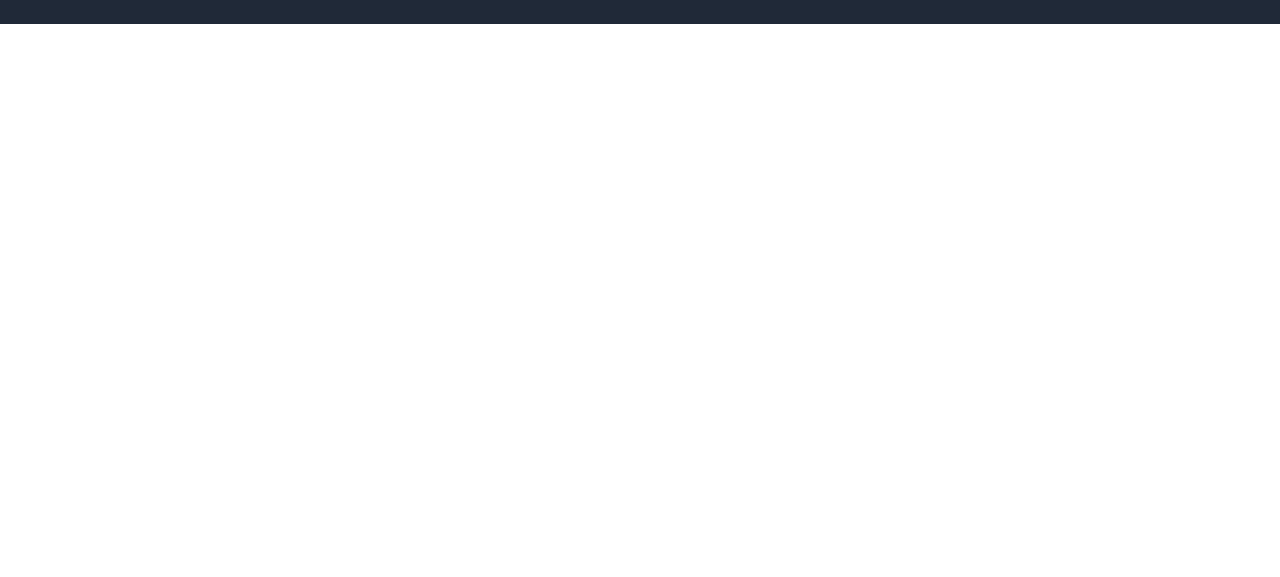
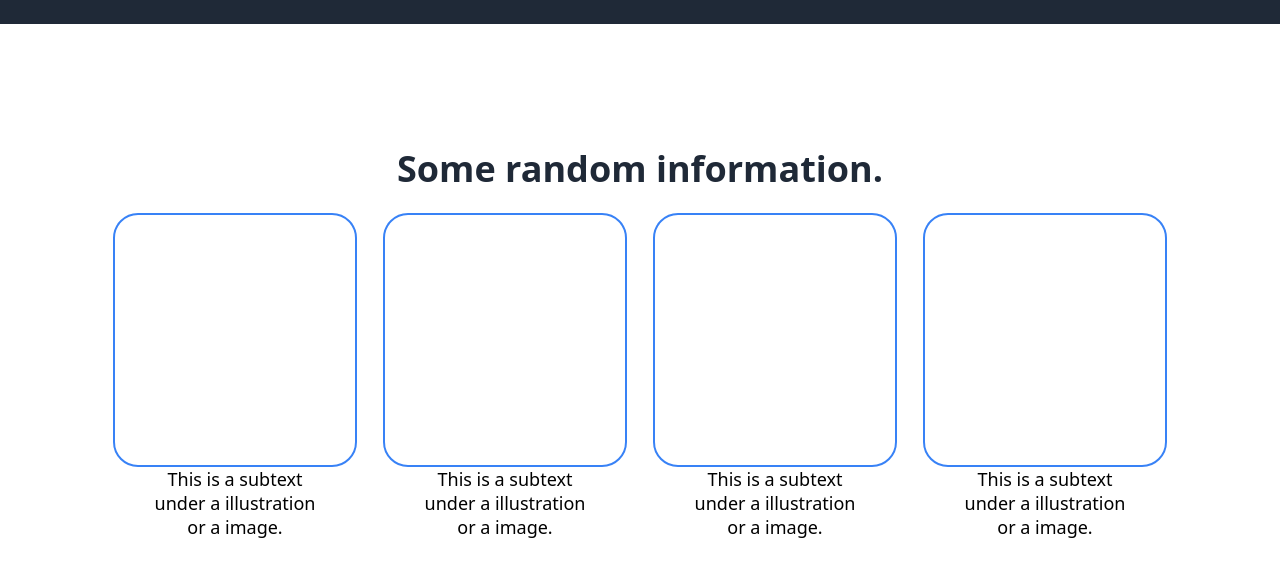
Before and after one commit to sapandeep31/odin-landingpage, a plain HTML site: page index.html in a window 1280 px wide. Shown: the part 539-1116 px from the top of the page. Before the commit the page ends 800 px from the top, so only its background shows below. Drawn offline with Linux system fonts and the light colour scheme.

Commit message:
ADD Second section

```diff
--- a/index.html
+++ b/index.html
@@ -31,5 +31,30 @@
             </div>
         </div>
     </div>
+    <div class="second-section">
+        <h2>Some random information.</h2>
+        <div class="row-of-blue-divs">
+            <div class="box-blue-msg">
+                <div class="box-blue">
+                </div>
+                <p class="p-second">This is a subtext <br>under a illustration <br> or a image.</p>
+            </div>
+            <div class="box-blue-msg">
+                <div class="box-blue">
+                </div>
+                <p class="p-second">This is a subtext <br> under a illustration <br> or a image.</p>
+            </div>
+            <div class="box-blue-msg">
+                <div class="box-blue">
+                </div>
+                <p class="p-second">This is a subtext  <br>under a illustration <br>or a image.</p>
+            </div>
+            <div class="box-blue-msg">
+                <div class="box-blue">
+                </div>
+                <p class="p-second">This is a subtext <br>under a illustration <br>or a image.</p>
+            </div>
+        </div>
+    </div>
 </body>
 </html>
--- a/styles.css
+++ b/styles.css
@@ -20,6 +20,7 @@ body{
 .header-link{
     font-size: 18px;
     color: #e5e7eb;
+
 }
 
 .navbar {
@@ -72,3 +73,36 @@ h1 {
     border-radius: 5px;
 
 }
+
+.second-section {
+    padding: 100px;
+    padding-bottom: 200px;
+}
+
+h2 {
+    font-size: 36px;
+    font-weight: bolder;
+    color: #1F2937;
+    text-align: center;
+    margin: 20px;
+}
+
+.row-of-blue-divs {
+    display: flex;
+    flex-direction: row;
+    align-items: center;
+    justify-content: space-around;
+}
+
+.box-blue{
+    border: 2px solid #3882f6;
+    padding: 100px;
+    border-radius: 25px;
+    height: 50px;
+    width: 40px;
+}
+
+.p-second {
+    font-size: 18px;
+    text-align: center;
+}
```
